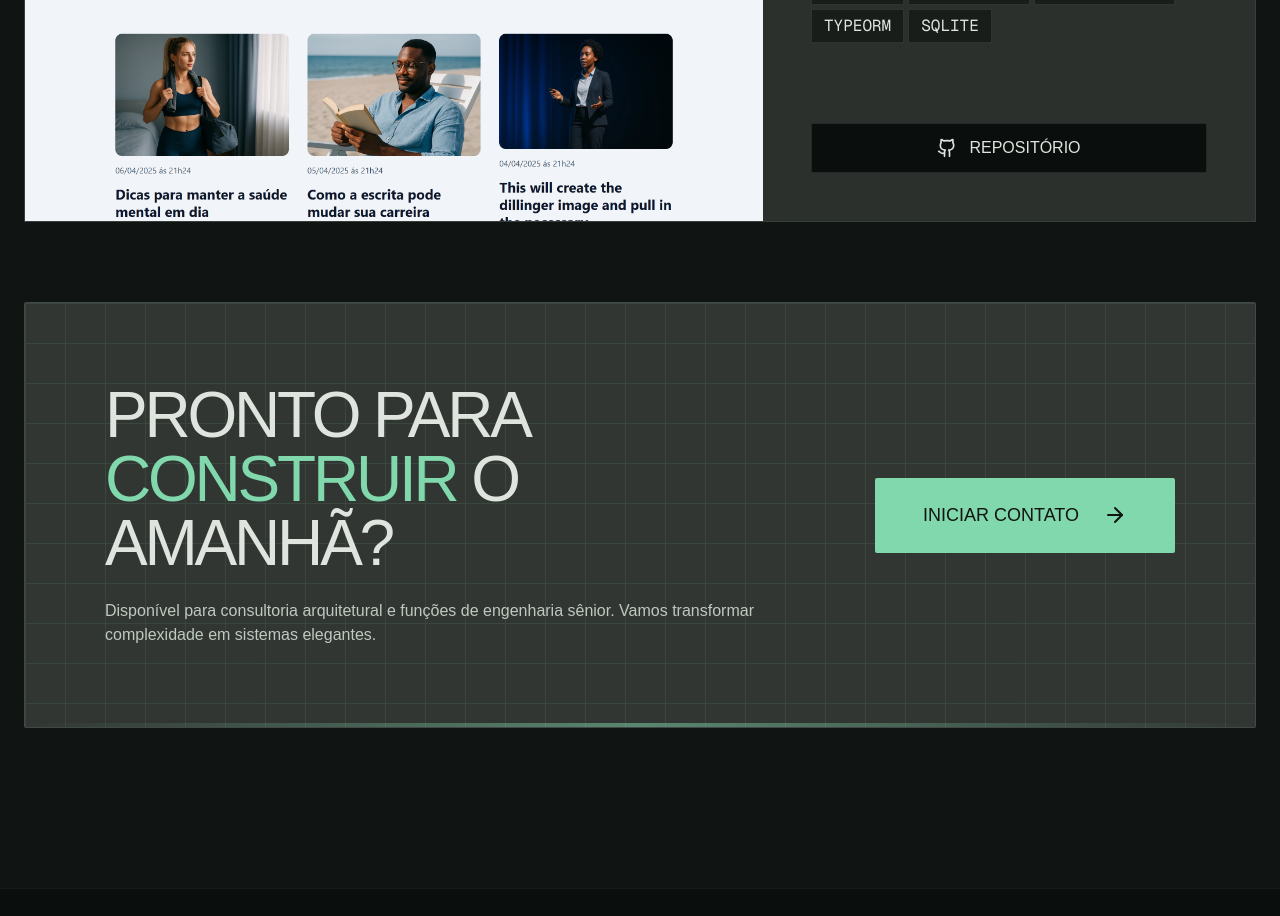
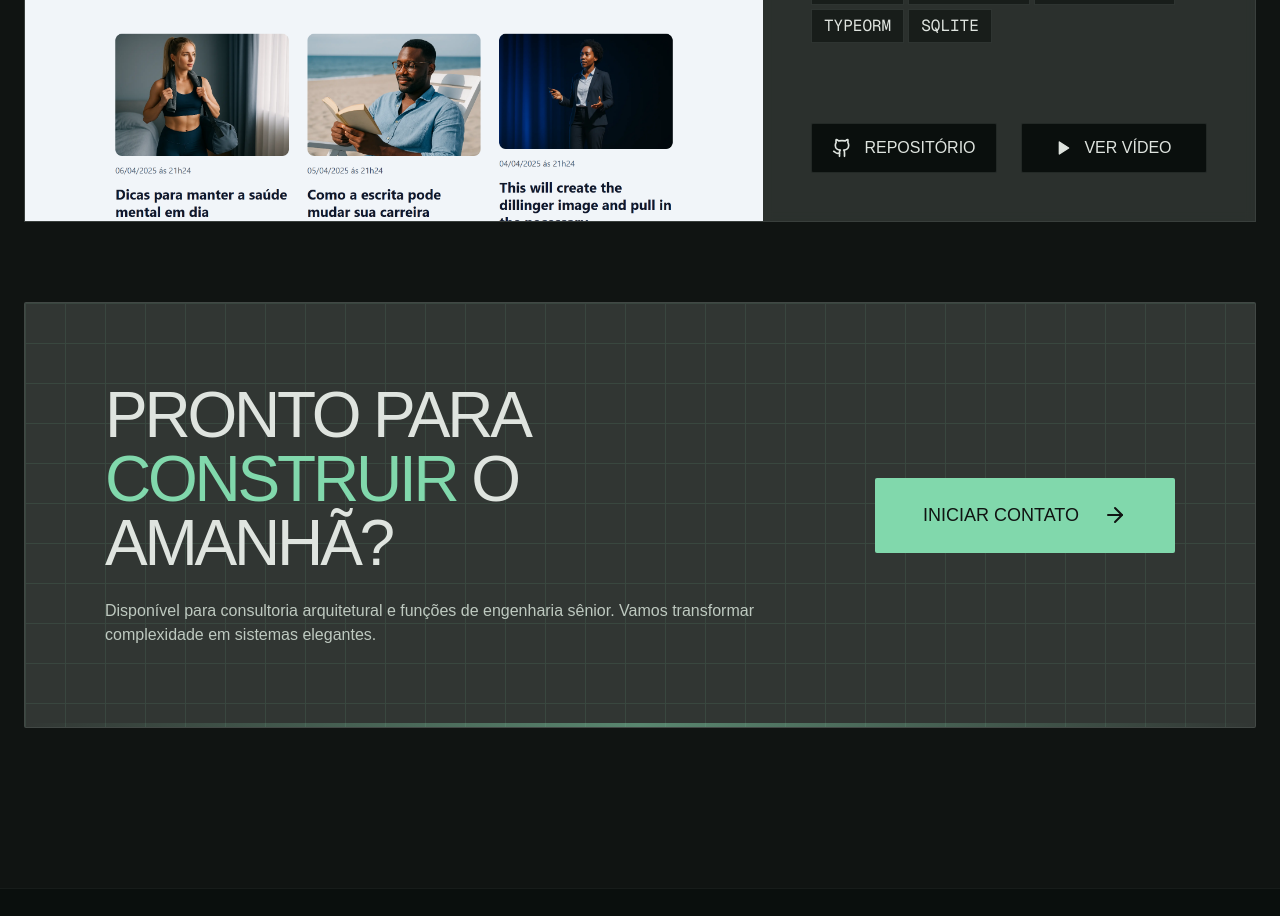
Before and after one commit to LeonardoKako/Portfolio_2K26, a React (Vite) app in the folder frontend/: page /projects in a window 1280 px wide. Shown: the part 5500-6416 px from the top of the page. Built offline with nearby package versions, Linux system fonts and the light colour scheme; a web font is replaced by a local one.

Commit message:
Add video URL to the blog project translation
Added video URL for the blog project.

```diff
--- a/frontend/src/translations/projects.ts
+++ b/frontend/src/translations/projects.ts
@@ -169,6 +169,7 @@ export const projects: Project[] = [
     image: theBlogImg,
     highlighted: false,
     date: '05/2025',
-    githubUrl: 'https://github.com/LeonardoKako/the-blog-nextjs'
+    githubUrl: 'https://github.com/LeonardoKako/the-blog-nextjs',
+    videoUrl: 'https://www.loom.com/share/71950973e3c34a519156d6bdf3e5612a?sid=98cbbd7a-8623-4d8e-a835-5ef32a864d6e'
   }
 ];
```
